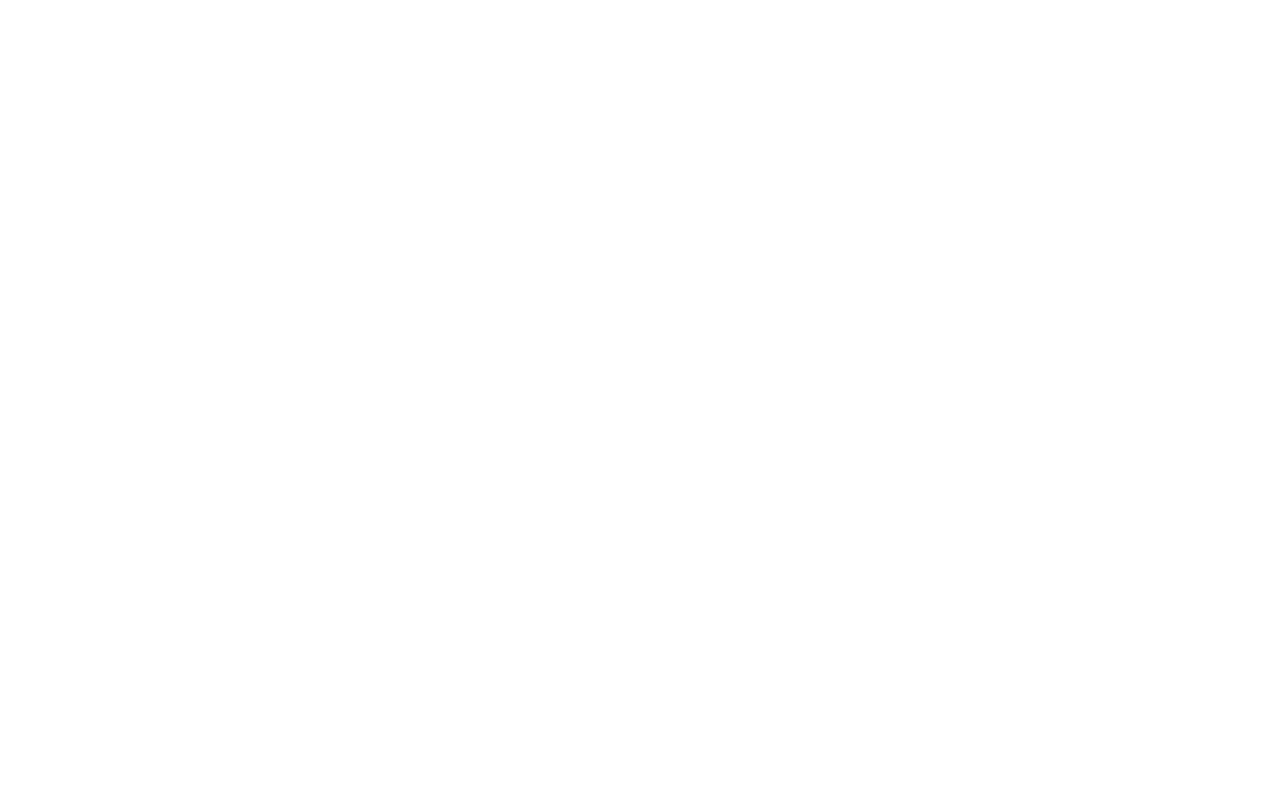
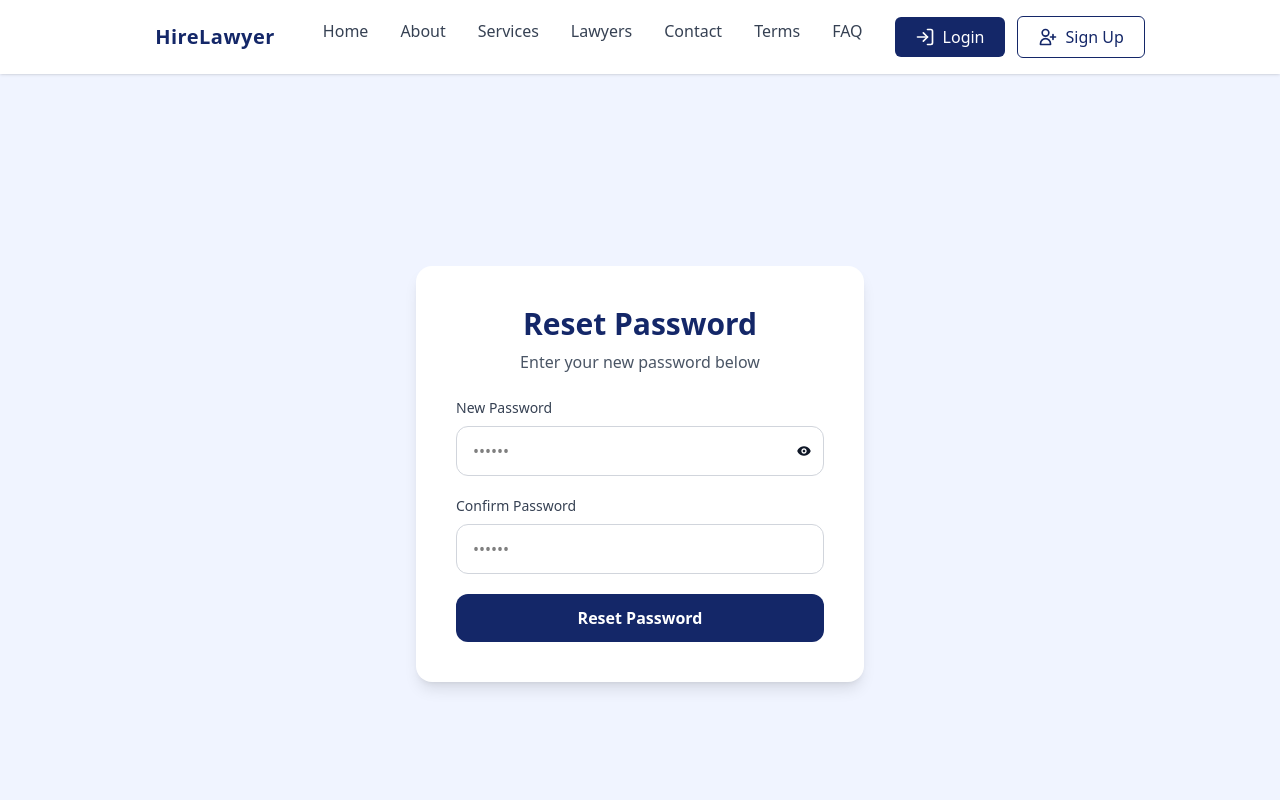
Before and after one commit to PURNIMA445/LawyerBookingSystem, a React (Vite) app: page /reset-password/1 in a window 1280 px wide. Before the commit this address had no page. Shown: the top 800 px of the page. Built offline with nearby package versions, Linux system fonts and the light colour scheme.

Commit message:
forget and reset password

```diff
--- a/src/MyRoute.jsx
+++ b/src/MyRoute.jsx
@@ -37,6 +37,7 @@
 import NotaryCreate from './pages/notary/NotaryCreate'
 import NotaryList from './pages/notary/NotaryList'
 import AdminAppointmentDetails from './pages/admin/AdminAppointmentDetails'
+import ResetPassword from './pages/ResetPassword'
 const MyRoute = () => {
   return (
 
@@ -52,6 +53,7 @@
           <Route path='/contact' element={<Contact />} />
           <Route path='/terms' element={<TermsAndConditions />} />
           <Route path='/login' element={<Login />} />
+          <Route path="/reset-password/:token" element={<ResetPassword />} />
           <Route path='/signup' element={<SignUp />} />
           <Route path="/services/:id" element={<ServiceDetailsPage />} />
 
--- /dev/null
+++ b/src/pages/ResetPassword.jsx
@@ -0,0 +1,160 @@
+import React, { useState } from "react";
+import { useParams, useNavigate } from "react-router-dom";
+import { BiSolidShow } from "react-icons/bi";
+import { GrHide } from "react-icons/gr";
+
+const ResetPassword = () => {
+  const { token } = useParams();
+  const navigate = useNavigate();
+
+  const [password, setPassword] = useState("");
+  const [confirmPassword, setConfirmPassword] = useState("");
+  const [showPassword, setShowPassword] = useState(false);
+
+  const [loading, setLoading] = useState(false);
+  const [error, setError] = useState("");
+  const [message, setMessage] = useState("");
+
+  const handleResetPassword = async (e) => {
+    e.preventDefault();
+    setError("");
+    setMessage("");
+
+    if (!password || !confirmPassword) {
+      setError("All fields are required.");
+      return;
+    }
+
+    if (password.length < 6) {
+      setError("Password must be at least 6 characters.");
+      return;
+    }
+
+    if (password !== confirmPassword) {
+      setError("Passwords do not match.");
+      return;
+    }
+
+    setLoading(true);
+
+    try {
+      const res = await fetch(
+        `http://localhost:5000/api/auth/reset-password/${token}`,
+        {
+          method: "POST",
+          headers: {
+            "Content-Type": "application/json"
+          },
+          body: JSON.stringify({ password })
+        }
+      );
+
+      const data = await res.json();
+
+      if (!res.ok) {
+        throw new Error(data.message || "Reset failed");
+      }
+
+      setMessage("Password reset successful 🎉 Redirecting...");
+
+      setTimeout(() => {
+        navigate("/");
+      }, 2000);
+
+    } catch (err) {
+      setError(err.message);
+    } finally {
+      setLoading(false);
+    }
+  };
+
+  return (
+    <div className="min-h-screen flex items-center justify-center bg-[#f0f4ff]">
+      <div className="w-full max-w-md bg-white shadow-lg rounded-2xl p-8 sm:p-10">
+
+        {/* HEADER */}
+        <div className="text-center mb-6">
+          <h2 className="text-3xl font-bold text-[#142768] mb-2">
+            Reset Password
+          </h2>
+          <p className="text-gray-600">
+            Enter your new password below
+          </p>
+        </div>
+
+        {/* ERROR */}
+        {error && (
+          <div className="mb-4 rounded-xl border border-red-200 bg-red-50 px-4 py-3 text-sm text-red-700">
+            {error}
+          </div>
+        )}
+
+        {/* SUCCESS */}
+        {message && (
+          <div className="mb-4 rounded-xl border border-green-200 bg-green-50 px-4 py-3 text-sm text-green-700">
+            {message}
+          </div>
+        )}
+
+        {/* FORM */}
+        <form className="space-y-5" onSubmit={handleResetPassword}>
+
+          {/* PASSWORD */}
+          <div>
+            <label className="block text-sm font-medium text-gray-700 mb-2">
+              New Password
+            </label>
+            <div className="relative">
+              <input
+                type={showPassword ? "text" : "password"}
+                placeholder="••••••"
+                className="w-full px-4 py-3 rounded-xl border border-gray-300 focus:outline-none focus:ring-2 focus:ring-blue-500 pr-10"
+                value={password}
+                onChange={(e) => setPassword(e.target.value)}
+                disabled={loading}
+              />
+              <button
+                type="button"
+                onClick={() => setShowPassword((p) => !p)}
+                className="absolute inset-y-0 right-0 pr-3 flex items-center text-gray-900"
+              >
+                {showPassword ? <GrHide /> : <BiSolidShow />}
+              </button>
+            </div>
+          </div>
+
+          {/* CONFIRM PASSWORD */}
+          <div>
+            <label className="block text-sm font-medium text-gray-700 mb-2">
+              Confirm Password
+            </label>
+            <input
+              type="password"
+              placeholder="••••••"
+              className="w-full px-4 py-3 rounded-xl border border-gray-300 focus:outline-none focus:ring-2 focus:ring-blue-500"
+              value={confirmPassword}
+              onChange={(e) => setConfirmPassword(e.target.value)}
+              disabled={loading}
+            />
+          </div>
+
+          {/* SUBMIT */}
+          <button
+            type="submit"
+            className={`w-full py-3 text-white font-semibold rounded-xl transition-all ${
+              loading
+                ? "bg-gray-400 cursor-not-allowed"
+                : "bg-[#142768] hover:bg-blue-900"
+            }`}
+            disabled={loading}
+          >
+            {loading ? "Resetting..." : "Reset Password"}
+          </button>
+        </form>
+
+      </div>
+    </div>
+  );
+};
+
+export default ResetPassword;
--- a/src/pages/login.jsx
+++ b/src/pages/login.jsx
@@ -14,6 +14,9 @@
   const [loading, setLoading] = useState(false);
   const [error, setError] = useState("");
 
+  const [isForgot, setIsForgot] = useState(false);
+  const [message, setMessage] = useState("");
+
   const navigate = useNavigate();
 
   const redirectByRole = (role) => {
@@ -23,9 +26,11 @@
     return "/dashboard";
   };
 
+  // ================= LOGIN =================
   const handleLogin = async (e) => {
     e.preventDefault();
     setError("");
+    setMessage("");
 
     const cleanEmail = email.trim().toLowerCase();
 
@@ -39,19 +44,10 @@
     try {
       const data = await login(cleanEmail, password);
 
-    if (!data) {
-      throw new Error("No response from server.");
-    }
+      if (!data) throw new Error("No response from server.");
+      if (data.error) throw new Error(data.error);
+      if (!data.token) throw new Error("Login failed: token not received.");
 
-    if (data.error) {
-      throw new Error(data.error);
-    }
-
-    if (!data.token) {
-      throw new Error("Login failed: token not received.");
-    }
-
-    // Enforce selected type for UI toggle (client/lawyer)
       if (loginType === "client" && data.role === "lawyer") {
         throw new Error("You selected Client login, but this account is a Lawyer.");
       }
@@ -62,13 +58,7 @@
 
       keepLoggedIn(data);
 
-    if (data.role === "admin") {
-      navigate("/admin/dashboard");
-    } else if (data.role === "lawyer") {
-      navigate("/lawyer/dashboard");
-    } else {
-      navigate("/profile");
-    }
+      navigate(redirectByRole(data.role));
     } catch (err) {
       setError(err?.message || "Login failed.");
     } finally {
@@ -76,23 +66,73 @@
     }
   };
 
+  // ================= FORGOT PASSWORD =================
+  const handleForgotPassword = async (e) => {
+    e.preventDefault();
+    setError("");
+    setMessage("");
+
+    const cleanEmail = email.trim().toLowerCase();
+
+    if (!cleanEmail) {
+      setError("Please enter your email.");
+      return;
+    }
+
+    setLoading(true);
+
+    try {
+      const res = await fetch("http://localhost:5000/api/auth/forgot-password", {
+        method: "POST",
+        headers: {
+          "Content-Type": "application/json"
+        },
+        body: JSON.stringify({ email: cleanEmail })
+      });
+
+      const data = await res.json();
+
+      if (data.error) {
+        setMessage("")
+        setError(data.error)
+      }
+      else {
+        setMessage(data.message);
+        setError("");
+        // alert(data.message);
+
+      }
+
+
+    } catch (err) {
+      setError(err.message);
+    } finally {
+      setLoading(false);
+    }
+  };
 
   return (
     <div className="min-h-screen flex items-center justify-center bg-[#f0f4ff]">
       <div className="w-full max-w-md bg-white shadow-lg rounded-2xl p-8 sm:p-10">
+
         <div className="text-center mb-6">
-          <h2 className="text-3xl font-bold text-[#142768] mb-2">Welcome Back</h2>
-          <p className="text-gray-600">Sign in to your account</p>
+          <h2 className="text-3xl font-bold text-[#142768] mb-2">
+            {isForgot ? "Reset Password" : "Welcome Back"}
+          </h2>
+          <p className="text-gray-600">
+            {isForgot ? "Enter your email to reset password" : "Sign in to your account"}
+          </p>
         </div>
 
+        {/* LOGIN TYPE TOGGLE */}
+        {!isForgot && (
           <div className="flex bg-[#e6eafc] rounded-xl overflow-hidden mb-6">
             {["client", "lawyer"].map((type) => (
               <button
                 type="button"
                 key={type}
                 onClick={() => setLoginType(type)}
-              className={`flex-1 py-2 text-sm font-medium transition-all ${
-                loginType === type
+                className={`flex-1 py-2 text-sm font-medium transition-all ${loginType === type
                     ? "bg-[#142768] text-white shadow-md"
                     : "text-[#142768]/70 hover:text-[#142768]"
                   }`}
@@ -101,14 +141,28 @@
               </button>
             ))}
           </div>
+        )}
 
-        {error ? (
+        {/* ERROR */}
+        {error && (
           <div className="mb-4 rounded-xl border border-red-200 bg-red-50 px-4 py-3 text-sm text-red-700">
             {error}
           </div>
-        ) : null}
+        )}
 
-        <form className="space-y-5" onSubmit={handleLogin}>
+        {/* SUCCESS MESSAGE */}
+        {message && (
+          <div className="mb-4 rounded-xl border border-green-200 bg-green-50 px-4 py-3 text-sm text-green-700">
+            {message}
+          </div>
+        )}
+
+        {/* FORM */}
+        <form
+          className="space-y-5"
+          onSubmit={isForgot ? handleForgotPassword : handleLogin}
+        >
+          {/* EMAIL */}
           <div>
             <label className="block text-sm font-medium text-gray-700 mb-2">
               Email Address
@@ -116,13 +170,15 @@
             <input
               type="email"
               placeholder="you@example.com"
-              className="w-full px-4 py-3 rounded-xl border border-gray-300 focus:outline-none focus:ring-2 focus:ring-blue-500 transition-all"
+              className="w-full px-4 py-3 rounded-xl border border-gray-300 focus:outline-none focus:ring-2 focus:ring-blue-500"
               value={email}
               onChange={(e) => setEmail(e.target.value)}
               disabled={loading}
             />
           </div>
 
+          {/* PASSWORD (ONLY LOGIN) */}
+          {!isForgot && (
             <div>
               <label className="block text-sm font-medium text-gray-700 mb-2">
                 Password
@@ -131,7 +187,7 @@
                 <input
                   type={showPassword ? "text" : "password"}
                   placeholder="••••••"
-                className="w-full px-4 py-3 rounded-xl border border-gray-300 focus:outline-none focus:ring-2 focus:ring-blue-500 transition-all pr-10"
+                  className="w-full px-4 py-3 rounded-xl border border-gray-300 focus:outline-none focus:ring-2 focus:ring-blue-500 pr-10"
                   value={password}
                   onChange={(e) => setPassword(e.target.value)}
                   disabled={loading}
@@ -139,50 +195,66 @@
                 <button
                   type="button"
                   onClick={() => setShowPassword((p) => !p)}
-                className="absolute inset-y-0 right-0 pr-3 flex items-center text-gray-900 hover:text-gray-800"
-                disabled={loading}
+                  className="absolute inset-y-0 right-0 pr-3 flex items-center text-gray-900"
                 >
-                {showPassword ? <GrHide className="w-4 h-4" /> : <BiSolidShow className="w-5 h-5" />}
+                  {showPassword ? <GrHide /> : <BiSolidShow />}
                 </button>
               </div>
             </div>
+          )}
 
-          <div className="flex items-center justify-between text-sm">
-            <label className="flex items-center gap-2 cursor-pointer select-none">
-              <input
-                type="checkbox"
-                className="w-4 h-4 text-[#142768] border-gray-300 rounded focus:ring-[#142768]"
-                disabled={loading}
-              />
-              Remember me
-            </label>
+          {/* FORGOT / BACK */}
+          <div className="flex justify-between text-sm">
+            {!isForgot ? (
               <button
                 type="button"
-              className="text-[#142768] hover:underline font-medium"
-              disabled={loading}
-              onClick={() => setError("Forgot password is not implemented yet.")}
+                className="text-[#142768] hover:underline"
+                onClick={() => {
+                  setIsForgot(true);
+                  setError("");
+                  setMessage("");
+                }}
               >
                 Forgot password?
               </button>
+            ) : (
+              <button
+                type="button"
+                className="text-[#142768] hover:underline"
+                onClick={() => {
+                  setIsForgot(false);
+                  setError("");
+                  setMessage("");
+                }}
+              >
+                Back to login
+              </button>
+            )}
           </div>
 
+          {/* SUBMIT */}
           <button
             type="submit"
-            className={`w-full py-3 text-white font-semibold rounded-xl transition-all flex justify-center items-center gap-2 ${
-              loading ? "bg-[#142768]/70 cursor-not-allowed" : "bg-[#142768] hover:bg-blue-900"
+            className={`w-full py-3 text-white font-semibold rounded-xl ${loading ? "bg-gray-400" : "bg-[#142768] hover:bg-blue-900"
               }`}
             disabled={loading}
           >
-            {loading ? "Signing In..." : "Sign In"}
+            {loading
+              ? "Processing..."
+              : isForgot
+                ? "Send Reset Link"
+                : "Sign In"}
           </button>
         </form>
 
+        {!isForgot && (
           <p className="text-center text-gray-600 mt-6">
             Don&apos;t have an account?{" "}
             <Link to="/signup" className="text-[#142768] font-semibold hover:underline">
               Sign up
             </Link>
           </p>
+        )}
       </div>
     </div>
   );
```
Lines whose indentation alone changed are shown as unchanged.
